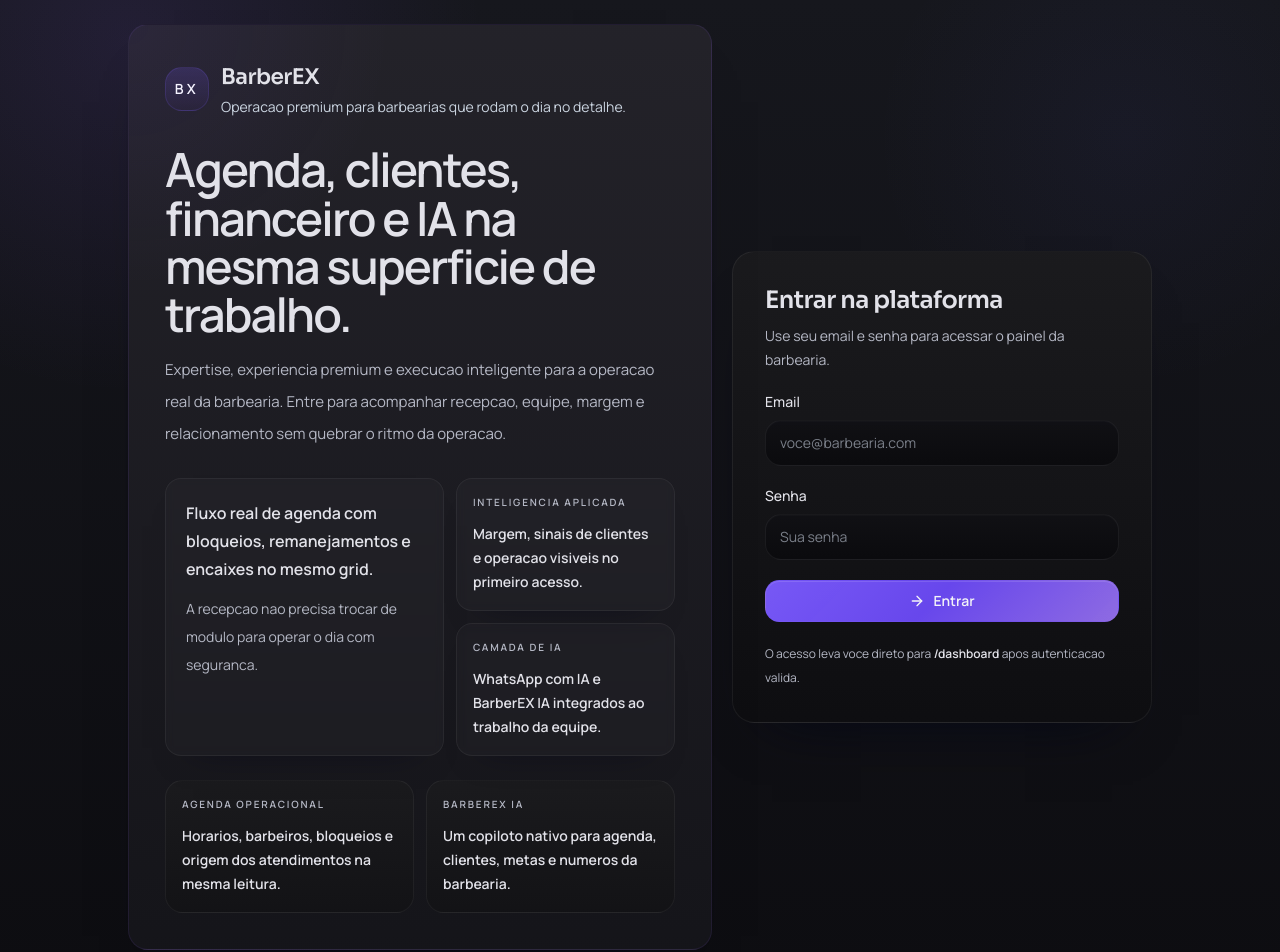
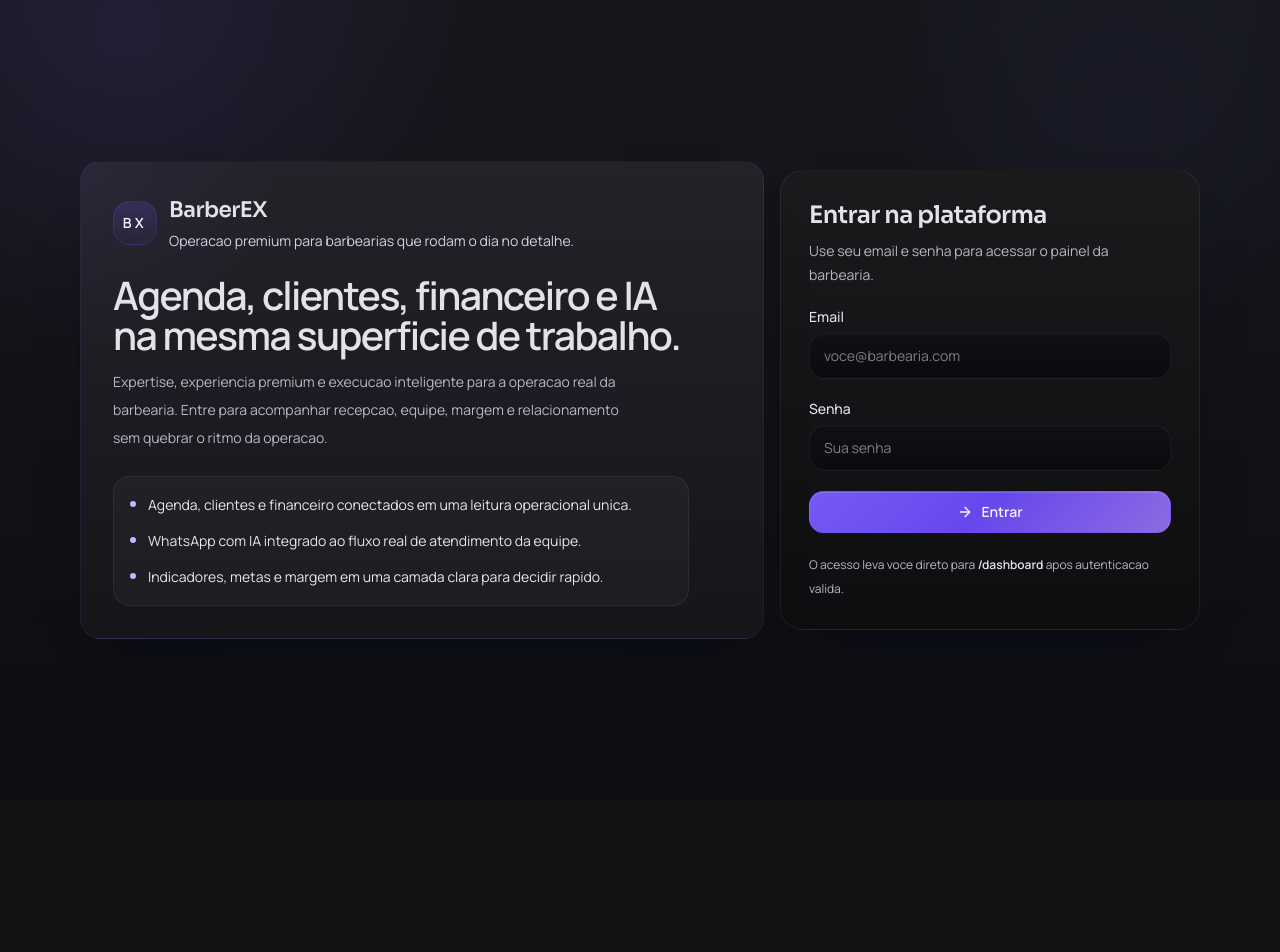
Before and after one commit to PalladiniGITH/barberos, a Next.js app: page / in a window 1280 px wide. Shown: the top 952 px of the page. After the commit the page ends 800 px from the top, so only its background shows below. Built offline with nearby package versions, Linux system fonts and the light colour scheme; no server answers.

Commit message:
ajustes 27/04 13:47

```diff
--- a/src/components/auth/auth-entry-card.tsx
+++ b/src/components/auth/auth-entry-card.tsx
@@ -49,10 +49,10 @@
   }
 
   return (
-    <main className="auth-shell min-h-screen px-4 py-6 sm:px-6 lg:px-8">
-      <div className="mx-auto grid min-h-[calc(100vh-3rem)] max-w-5xl items-start gap-5 lg:grid-cols-[minmax(0,1fr)_400px] lg:items-center xl:grid-cols-[minmax(0,1.08fr)_420px]">
-        <section className="dashboard-spotlight relative overflow-hidden p-7 sm:p-8 lg:p-9">
-          <div className="max-w-3xl">
+    <main className="auth-shell min-h-screen px-4 py-4 sm:px-6 lg:px-8">
+      <div className="mx-auto grid min-h-[calc(100vh-2rem)] max-w-[1120px] items-center gap-4 lg:grid-cols-[minmax(0,0.96fr)_400px] xl:grid-cols-[minmax(0,1fr)_420px]">
+        <section className="dashboard-spotlight relative overflow-hidden p-6 sm:p-7 lg:p-8">
+          <div className="max-w-2xl">
             <div className="flex items-center gap-3">
               <div className="flex h-11 w-11 items-center justify-center rounded-[1.05rem] border border-[rgba(124,92,255,0.16)] bg-[linear-gradient(180deg,rgba(124,92,255,0.18),rgba(62,44,112,0.14))] text-sm font-semibold tracking-[0.26em] text-violet-50 shadow-[0_22px_44px_-28px_rgba(76,29,149,0.52)]">
                 BX
@@ -63,60 +63,35 @@
               </div>
             </div>
 
-            <div className="mt-7 max-w-2xl">
-              <p className="text-[2.2rem] font-semibold tracking-[-0.04em] text-foreground sm:text-[2.65rem] lg:text-[2.95rem] lg:leading-[1.02]">
+            <div className="mt-6 max-w-xl">
+              <p className="text-[1.95rem] font-semibold tracking-[-0.04em] text-foreground sm:text-[2.2rem] lg:text-[2.45rem] lg:leading-[1.03]">
                 Agenda, clientes, financeiro e IA na mesma superficie de trabalho.
               </p>
-              <p className="mt-4 max-w-xl text-[15px] leading-8 text-muted-foreground">
+              <p className="mt-3 max-w-lg text-sm leading-7 text-muted-foreground">
                 {PRODUCT_POSITIONING} Entre para acompanhar recepcao, equipe, margem e relacionamento sem quebrar o ritmo da operacao.
               </p>
             </div>
 
-            <div className="mt-7 grid gap-3 sm:grid-cols-2 xl:grid-cols-[minmax(0,1.12fr)_minmax(0,0.88fr)]">
-              <div className="hero-stat-card min-h-[148px] p-5">
-                <p className="text-[1rem] font-semibold leading-7 text-foreground">
-                  Fluxo real de agenda com bloqueios, remanejamentos e encaixes no mesmo grid.
-                </p>
-                <p className="mt-3 max-w-md text-sm leading-7 text-muted-foreground">
-                  A recepcao nao precisa trocar de modulo para operar o dia com seguranca.
-                </p>
-              </div>
-
-              <div className="grid gap-3">
-                <div className="hero-stat-card p-4">
-                  <p className="executive-label">Inteligencia aplicada</p>
-                  <p className="mt-3 text-sm font-semibold leading-6 text-foreground">
-                    Margem, sinais de clientes e operacao visiveis no primeiro acesso.
-                  </p>
-                </div>
-
-                <div className="hero-stat-card p-4">
-                  <p className="executive-label">Camada de IA</p>
-                  <p className="mt-3 text-sm font-semibold leading-6 text-foreground">
-                    WhatsApp com IA e BarberEX IA integrados ao trabalho da equipe.
-                  </p>
-                </div>
-              </div>
-            </div>
-
-            <div className="mt-6 grid gap-3 sm:grid-cols-2">
-              <div className="surface-tier-low p-4">
-                <p className="executive-label">Agenda operacional</p>
-                <p className="mt-3 text-sm font-semibold leading-6 text-foreground">
-                  Horarios, barbeiros, bloqueios e origem dos atendimentos na mesma leitura.
-                </p>
-              </div>
-              <div className="surface-tier-low p-4">
-                <p className="executive-label">BarberEX IA</p>
-                <p className="mt-3 text-sm font-semibold leading-6 text-foreground">
-                  Um copiloto nativo para agenda, clientes, metas e numeros da barbearia.
-                </p>
-              </div>
+            <div className="mt-6 max-w-xl rounded-[1.05rem] border border-[rgba(255,255,255,0.06)] bg-[rgba(255,255,255,0.03)] px-4 py-4">
+              <ul className="space-y-3 text-sm leading-6 text-slate-200">
+                <li className="flex items-start gap-3">
+                  <span className="mt-2 h-1.5 w-1.5 rounded-full bg-violet-300" />
+                  <span>Agenda, clientes e financeiro conectados em uma leitura operacional unica.</span>
+                </li>
+                <li className="flex items-start gap-3">
+                  <span className="mt-2 h-1.5 w-1.5 rounded-full bg-violet-300" />
+                  <span>WhatsApp com IA integrado ao fluxo real de atendimento da equipe.</span>
+                </li>
+                <li className="flex items-start gap-3">
+                  <span className="mt-2 h-1.5 w-1.5 rounded-full bg-violet-300" />
+                  <span>Indicadores, metas e margem em uma camada clara para decidir rapido.</span>
+                </li>
+              </ul>
             </div>
           </div>
         </section>
 
-        <section className="auth-panel w-full self-center p-6 sm:p-8 lg:justify-self-end">
+        <section className="auth-panel w-full self-center p-6 sm:p-7 lg:justify-self-end">
           {isAuthenticated ? (
             <div className="space-y-5">
               <div>
@@ -150,7 +125,7 @@
               )}
 
               <label className="block">
-                <span className="mb-2 block text-sm font-medium text-foreground">Email</span>
+                <span className="mb-1.5 block text-sm font-medium text-foreground">Email</span>
                 <input
                   type="email"
                   autoComplete="email"
@@ -163,7 +138,7 @@
               </label>
 
               <label className="block">
-                <span className="mb-2 block text-sm font-medium text-foreground">Senha</span>
+                <span className="mb-1.5 block text-sm font-medium text-foreground">Senha</span>
                 <input
                   type="password"
                   autoComplete="current-password"
```
